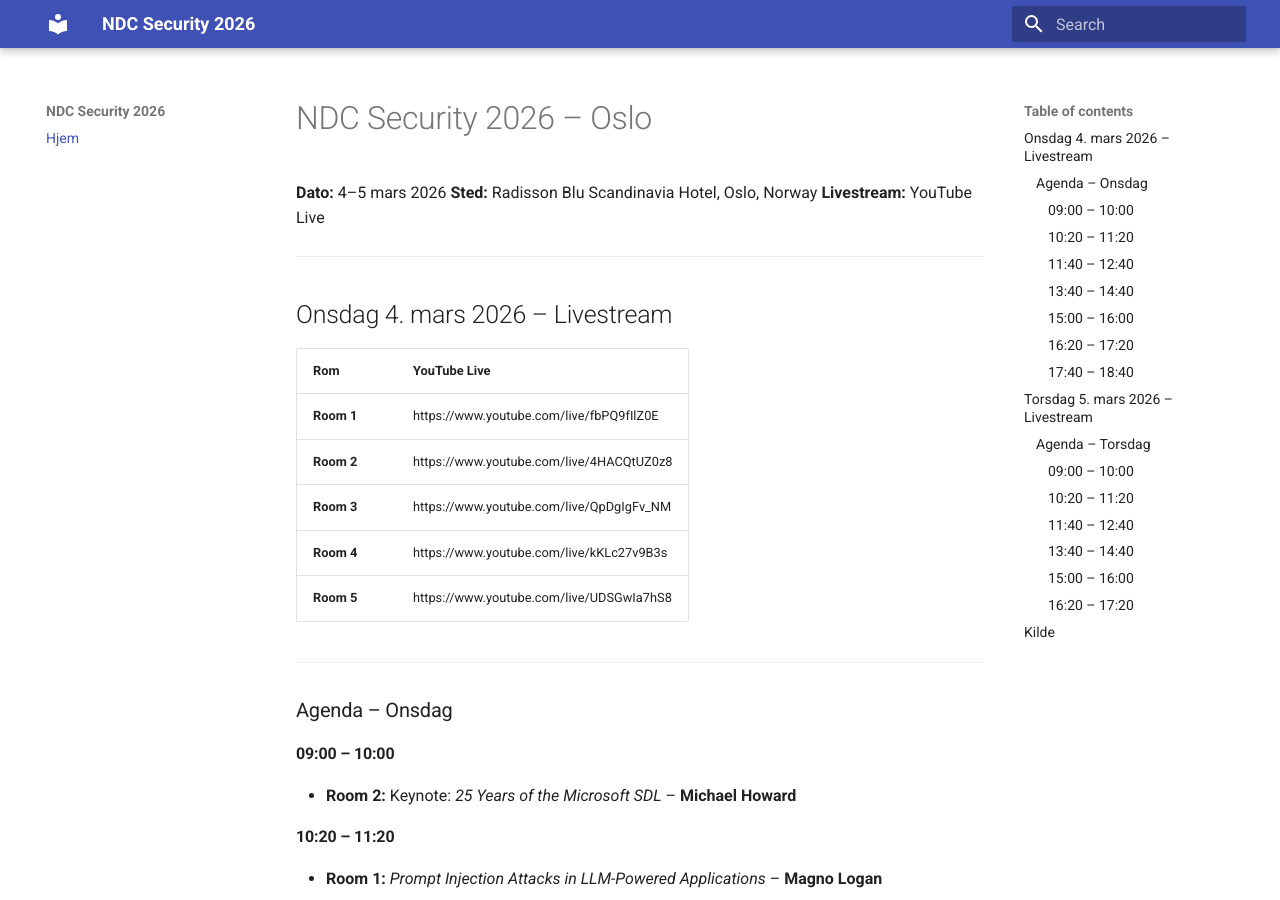
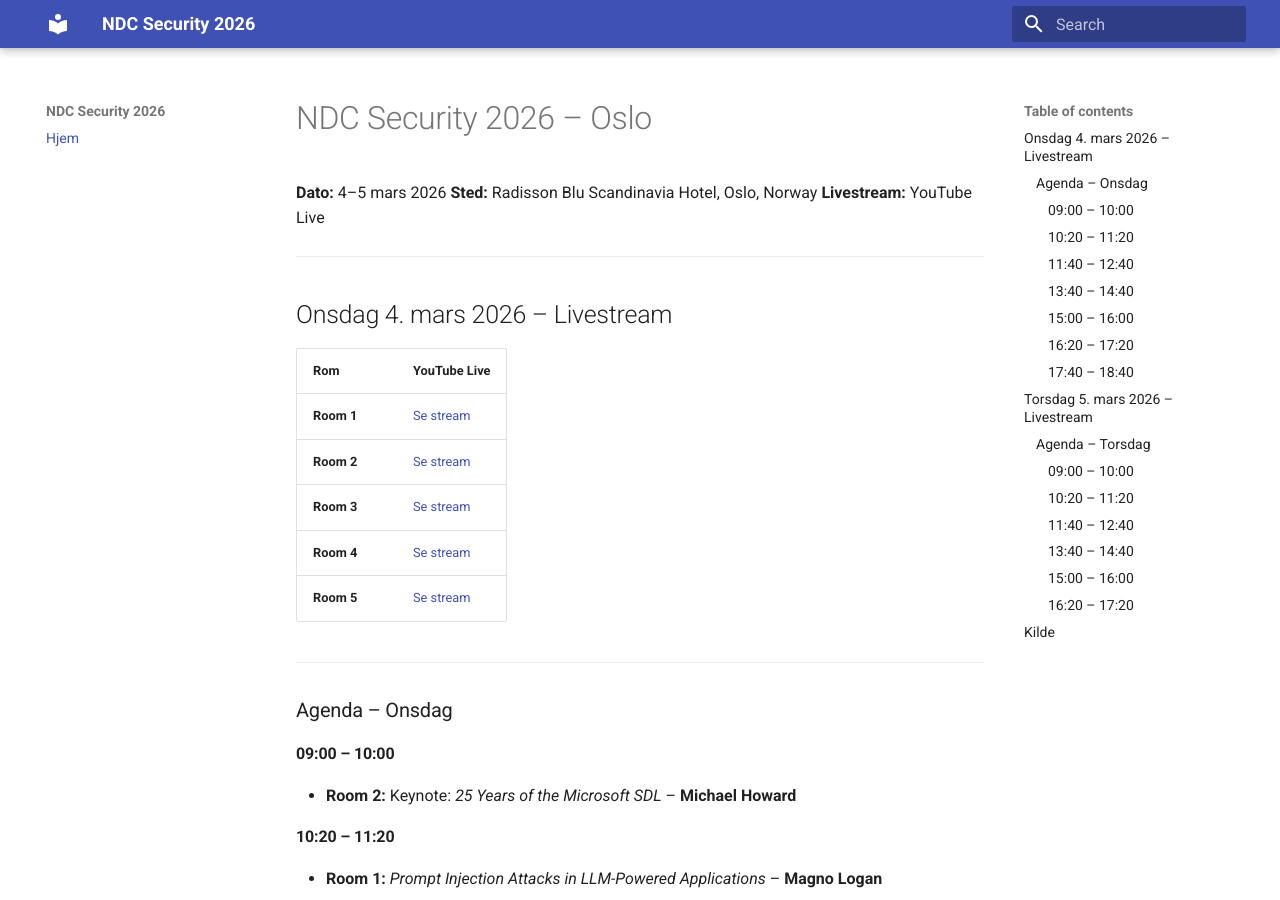
Before and after one commit to montev/NDC2026, an MkDocs documentation site: the page built from docs/index.md, in a window 1280 px wide and 900 px high. Built offline with MkDocs 1.6.1 and Material for MkDocs 9.7.7, drawn with Linux system fonts in a browser that asks for light colours; some of the changed text lies outside the part shown.

Commit message:
feat: make YouTube links clickable and open in new tab

```diff
--- a/docs/index.md
+++ b/docs/index.md
@@ -9,11 +9,11 @@
 
 | Rom | YouTube Live |
 |-----|---------------|
-| **Room 1** | https://www.youtube.com/live/fbPQ9fIlZ0E |
-| **Room 2** | https://www.youtube.com/live/4HACQtUZ0z8 |
-| **Room 3** | https://www.youtube.com/live/QpDgIgFv_NM |
-| **Room 4** | https://www.youtube.com/live/kKLc27v9B3s |
-| **Room 5** | https://www.youtube.com/live/UDSGwIa7hS8 |
+| **Room 1** | <a href="https://www.youtube.com/live/fbPQ9fIlZ0E" target="_blank">Se stream</a> |
+| **Room 2** | <a href="https://www.youtube.com/live/4HACQtUZ0z8" target="_blank">Se stream</a> |
+| **Room 3** | <a href="https://www.youtube.com/live/QpDgIgFv_NM" target="_blank">Se stream</a> |
+| **Room 4** | <a href="https://www.youtube.com/live/kKLc27v9B3s" target="_blank">Se stream</a> |
+| **Room 5** | <a href="https://www.youtube.com/live/UDSGwIa7hS8" target="_blank">Se stream</a> |
 
 ---
 
@@ -69,10 +69,10 @@
 
 | Rom | YouTube Live |
 |-----|---------------|
-| **Room 1** | https://www.youtube.com/live/75moHxqyvFQ |
-| **Room 2** | https://www.youtube.com/live/97awOX0TaLs |
-| **Room 3** | https://www.youtube.com/live/osMrLt8ibbA |
-| **Room 4** | https://www.youtube.com/live/7qG-1VcVtBk |
+| **Room 1** | <a href="https://www.youtube.com/live/75moHxqyvFQ" target="_blank">Se stream</a> |
+| **Room 2** | <a href="https://www.youtube.com/live/97awOX0TaLs" target="_blank">Se stream</a> |
+| **Room 3** | <a href="https://www.youtube.com/live/osMrLt8ibbA" target="_blank">Se stream</a> |
+| **Room 4** | <a href="https://www.youtube.com/live/7qG-1VcVtBk" target="_blank">Se stream</a> |
 | **Room 5** | *(Mangler ennå)* |
 
 ---
```
